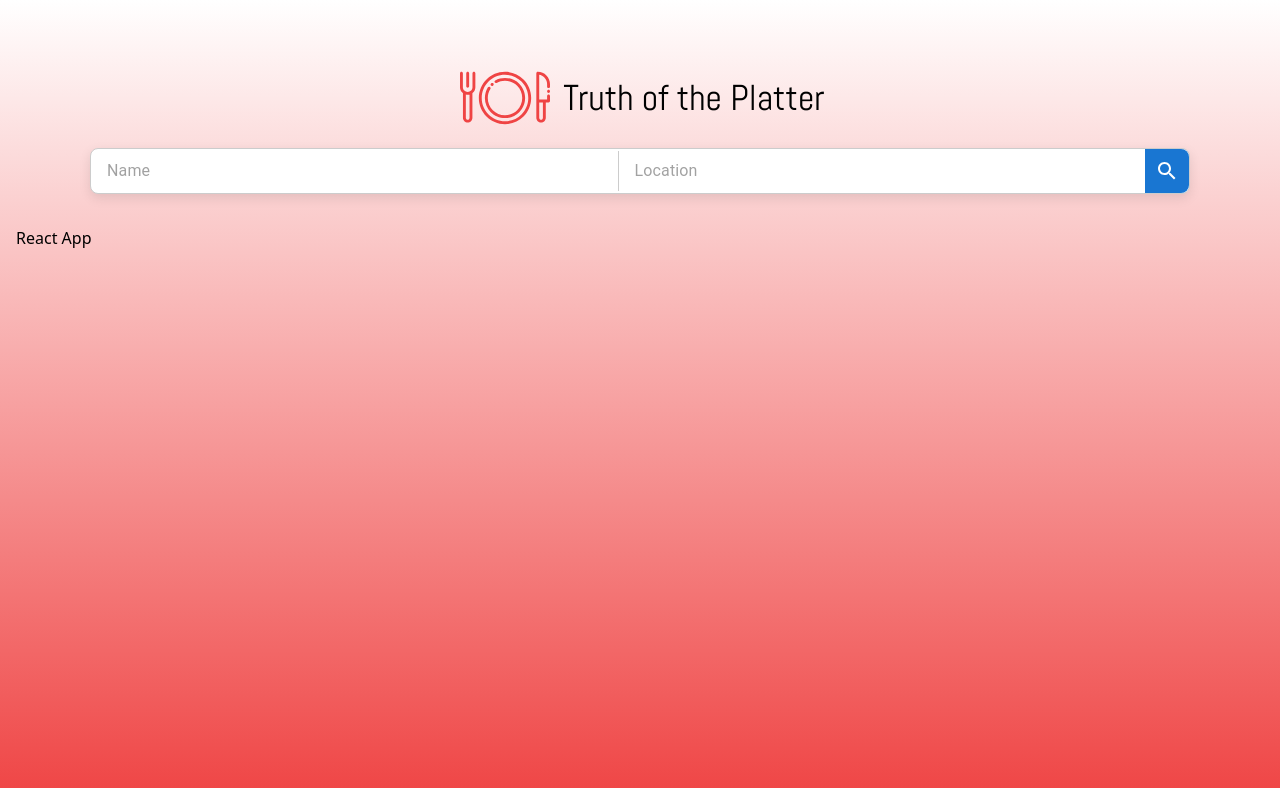
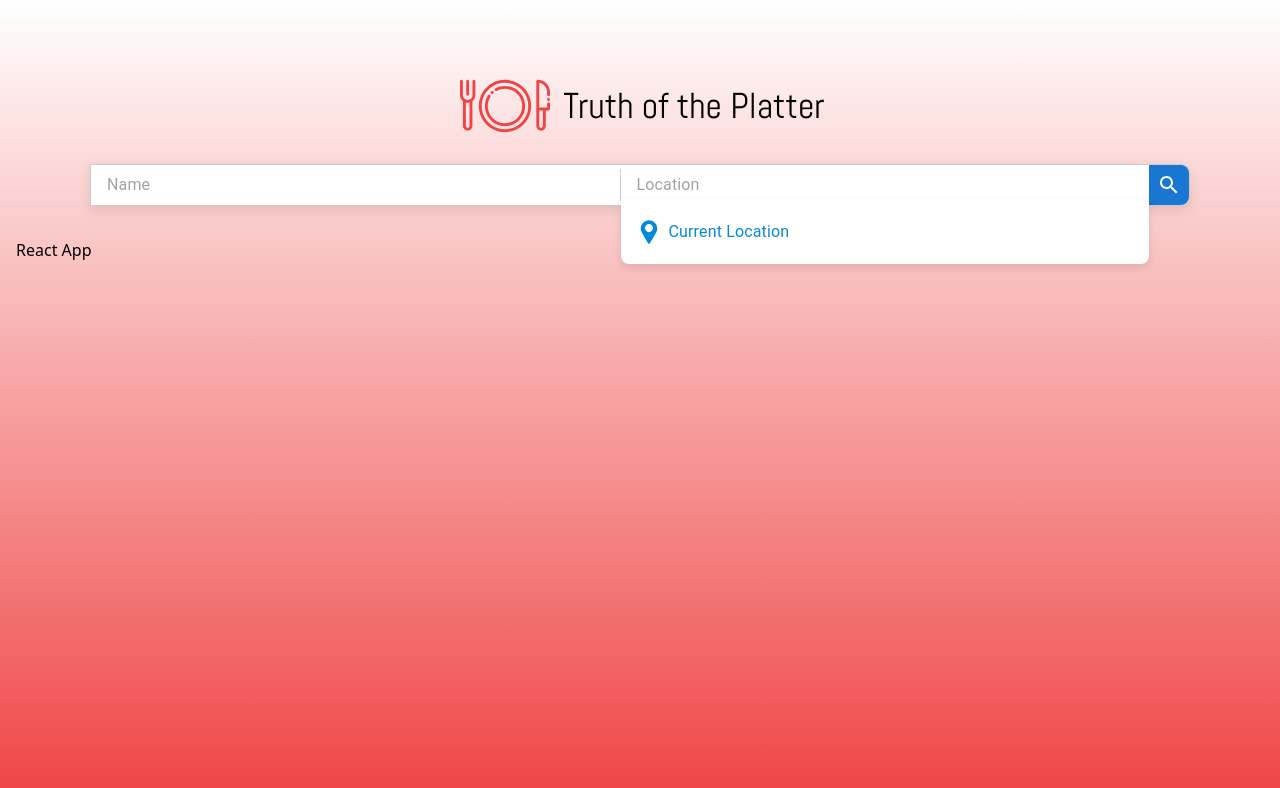
Before and after one commit to noahlandis/truth-of-the-platter, a React (Vite) app in the folder client/react-frontend/: page / in a window 1280 px wide. Both pictures are taken after a click on the element 889 px from the left and 171 px from the top of the page. Shown: the top 788 px of the page. Built offline with nearby package versions, Linux system fonts and the light colour scheme.

Commit message:
autocomplete location working

```diff
--- a/client/react-frontend/src/Layout.jsx
+++ b/client/react-frontend/src/Layout.jsx
@@ -4,7 +4,7 @@ function Layout({ children }) {
   return (
     <div className="flex flex-col min-h-screen bg-gradient-to-b from-white to-red-500">
       {/* Common Header */}
-      <div className="p-4 mt-8">
+      <div className="p-4 mt-10">
       <Header />
       </div>
 
--- a/client/react-frontend/src/SearchBar.jsx
+++ b/client/react-frontend/src/SearchBar.jsx
@@ -1,14 +1,75 @@
-import React, { useState } from 'react';
-import { Paper, InputBase, IconButton, Box } from '@mui/material';
+import React, { useState, useEffect } from 'react';
+import { Paper, InputBase, IconButton, Box, List, ListItem, ListItemButton, ListItemText } from '@mui/material';
 import SearchIcon from '@mui/icons-material/Search';
 import ClearIcon from '@mui/icons-material/Clear';
+import axios from 'axios';
 
 function SearchBar() {
     const [name, setName] = useState('');
     const [location, setLocation] = useState('');
+    const [suggestions, setSuggestions] = useState([]);
+    const [showSuggestions, setShowSuggestions] = useState(false);
 
     const handleClearName = () => setName('');
     const handleClearLocation = () => setLocation('');
+
+    const handleSuggestionClick = (suggestion) => {
+        setLocation(suggestion);
+        setShowSuggestions(false); // Hide suggestions after selection
+    };
+
+    const handleFocus = () => {
+        setShowSuggestions(true);
+    };
+
+    const handleBlur = () => {
+        // Use setTimeout to allow click events on suggestions to fire before hiding
+        setTimeout(() => setShowSuggestions(false), 200);
+    };
+
+    useEffect(() => {
+        if (location.length > 0) {
+            // Fetch suggestions from the Flask server
+            const fetchSuggestions = async () => {
+                try {
+                    const response = await axios.get('http://127.0.0.1:5000/autocomplete', {
+                        params: {
+                            text: location,
+                        },
+                    });
+                    // remove , USA from the suggestions
+                    response.data.predictions = response.data.predictions.map((suggestion) => {
+                        suggestion.description = suggestion.description.replace(/, USA$/, '');
+                        return suggestion;
+                    });
+                    setSuggestions(response.data.predictions);
+                    console.log('Suggestions:', response.data.predictions);
+                } catch (error) {
+                    console.error('Error fetching location suggestions:', error);
+                }
+            };
+
+            fetchSuggestions();
+        } else {
+            setSuggestions([]);
+        }
+    }, [location]);
+
+    const handleLocationChange = (e) => {
+        setLocation(e.target.value);
+        setShowSuggestions(true);
+    };
+
+    const handleUserLocationClick = async () => {
+        try {
+            const response = await axios.get('http://127.0.0.1:5000/user-location');
+            console.log('User Location:', response);
+            setLocation(response.data);
+            setShowSuggestions(false);
+        } catch (error) {
+            console.error('Error fetching user location:', error);
+        }
+    };
 
     return (
         <Paper
@@ -18,13 +79,13 @@ function SearchBar() {
                 alignItems: 'center',
                 width: '100%',
                 maxWidth: 1100,
-        borderRadius: '8px',
-        backgroundColor: '#fff',
+                borderRadius: '0 8px 8px 0',
                 boxShadow: '0px 4px 12px rgba(0, 0, 0, 0.1)',
                 border: '1px solid #ccc',
             }}
         >
-      <Box sx={{ position: 'relative', flex: 1 }}>
+            {/* Name input field */}
+            <Box sx={{ position: 'relative', flex: 1, borderRight: '1px solid #ccc' }}>
                 <InputBase
                     value={name}
                     onChange={(e) => setName(e.target.value)}
@@ -41,7 +102,7 @@ function SearchBar() {
                         onClick={handleClearName}
                         sx={{
                             position: 'absolute',
-              right: 0,
+                            right: 10,
                             top: '50%',
                             transform: 'translateY(-50%)',
                             padding: 0,
@@ -53,26 +114,18 @@ function SearchBar() {
                 )}
             </Box>
 
-      <Box
-        sx={{
-          height: '40px',
-          width: '1px',
-          backgroundColor: '#ccc',
-          mx: 2,
-        }}
-      />
-
+            {/* Location input field */}
             <Box sx={{ position: 'relative', flex: 1 }}>
                 <InputBase
                     value={location}
-          onChange={(e) => setLocation(e.target.value)}
+                    onChange={handleLocationChange}
+                    onFocus={handleFocus}
+                    onBlur={handleBlur}
                     placeholder="Location"
-
                     sx={{
+                        ml: 2,
                         flex: 1,
                         width: '100%',
-
-
                     }}
                     inputProps={{ 'aria-label': 'location' }}
                 />
@@ -81,7 +134,7 @@ function SearchBar() {
                         onClick={handleClearLocation}
                         sx={{
                             position: 'absolute',
-              right: 20,
+                            right: 10,
                             top: '50%',
                             transform: 'translateY(-50%)',
                             padding: 0,
@@ -91,15 +144,93 @@ function SearchBar() {
                         <ClearIcon fontSize="small" />
                     </IconButton>
                 )}
+                {showSuggestions && (
+                    <List
+                        sx={{
+                            position: 'absolute',
+                            top: '97%',
+                            left: 0,
+                            right: 0,
+                            width: '100%',
+                            backgroundColor: '#fff',
+                            boxShadow: '0 4px 8px rgba(0,0,0,0.1)',
+                            zIndex: 1,
+                            maxHeight: 200,
+                            overflowY: 'auto',
+                            borderBottomLeftRadius: '8px',
+                            borderBottomRightRadius: '8px',
+                        }}
+                    >
+                        <ListItem disablePadding>
+                            <ListItemButton onMouseDown={() => handleUserLocationClick()}>
+                                <Box
+                                    component="span"
+                                    sx={{
+                                        display: 'flex',
+                                        alignItems: 'center',
+                                        mr: 1,
+                                    }}
+                                >
+                                    {/* SVG for location icon */}
+                                    <svg
+                                        xmlns="http://www.w3.org/2000/svg"
+                                        version="1.1"
+                                        width="24"
+                                        height="24"
+                                        viewBox="0 0 256 256"
+                                    >
+                                        <g
+                                            style={{
+                                                stroke: 'none',
+                                                strokeWidth: 0,
+                                                fill: 'none',
+                                                fillRule: 'nonzero',
+                                                opacity: 1,
+                                            }}
+                                            transform="translate(1.4 1.4) scale(2.81 2.81)"
+                                        >
+                                            <path
+                                                d="M 45 90 c -1.415 0 -2.725 -0.748 -3.444 -1.966 l -4.385 -7.417 C 28.167 65.396 19.664 51.02 16.759 45.189 c -2.112 -4.331 -3.175 -8.955 -3.175 -13.773 C 13.584 14.093 27.677 0 45 0 c 17.323 0 31.416 14.093 31.416 31.416 c 0 4.815 -1.063 9.438 -3.157 13.741 c -0.025 0.052 -0.053 0.104 -0.08 0.155 c -2.961 5.909 -11.41 20.193 -20.353 35.309 l -4.382 7.413 C 47.725 89.252 46.415 90 45 90 z"
+                                                style={{
+                                                    fill: 'rgb(4,136,219)',
+                                                }}
+                                                transform="matrix(1 0 0 1 0 0)"
+                                            />
+                                            <path
+                                                d="M 45 45.678 c -8.474 0 -15.369 -6.894 -15.369 -15.368 S 36.526 14.941 45 14.941 c 8.474 0 15.368 6.895 15.368 15.369 S 53.474 45.678 45 45.678 z"
+                                                style={{
+                                                    fill: 'rgb(255,255,255)',
+                                                }}
+                                                transform="matrix(1 0 0 1 0 0)"
+                                            />
+                                        </g>
+                                    </svg>
                                 </Box>
+                                <ListItemText
+                                    primary="Current Location"
+                                    sx={{
+                                        color: '#0688DB',
+                                    }}
+                                />
+                            </ListItemButton>
+                        </ListItem>
 
+                        {suggestions.map((suggestion, index) => (
+                            <ListItem key={index} disablePadding>
+                                <ListItemButton onMouseDown={() => handleSuggestionClick(suggestion.description)}>
+                                    <ListItemText primary={suggestion.description} />
+                                </ListItemButton>
+                            </ListItem>
+                        ))}
+                    </List>
+                )}
+            </Box>
             <IconButton
                 type="submit"
                 sx={{
-          p: '10px',
                     backgroundColor: '#1976d2',
+                    color: '#fff',
                     borderRadius: '0 8px 8px 0',
-          color: '#fff',
                 }}
                 aria-label="search"
             >
@@ -110,3 +241,27 @@ function SearchBar() {
 }
 
 export default SearchBar;
+
+// <List
+// sx={{
+//   position: 'absolute',
+//   top: '100%',
+//   left: 0,
+//   right: 0, // Ensures it spans the full width of the location input
+//   width: '100%', // Ensures full width
+//   backgroundColor: '#fff',
+//   boxShadow: '0 4px 8px rgba(0,0,0,0.1)',
+//   zIndex: 1,
+//   maxHeight: 200,
+//   overflowY: 'auto',
+//   borderRadius: '0 0 8px 8px',
+// }}
+// >
+// {['New York', 'Los Angeles', 'Chicago', 'Houston', 'Phoenix'].map((suggestion, index) => (
+//   <ListItem key={index} disablePadding>
+//     <ListItemButton onClick={() => handleSuggestionClick(suggestion)}>
+//       <ListItemText primary={suggestion} />
+//     </ListItemButton>
+//   </ListItem>
+// ))}
+// </List>
```
Also changed, not shown: client/react-frontend/src/Header.jsx (+1 -1 lines), 2 other files (tests, documents, lock files or other folders). Lines whose indentation alone changed are shown as unchanged.
